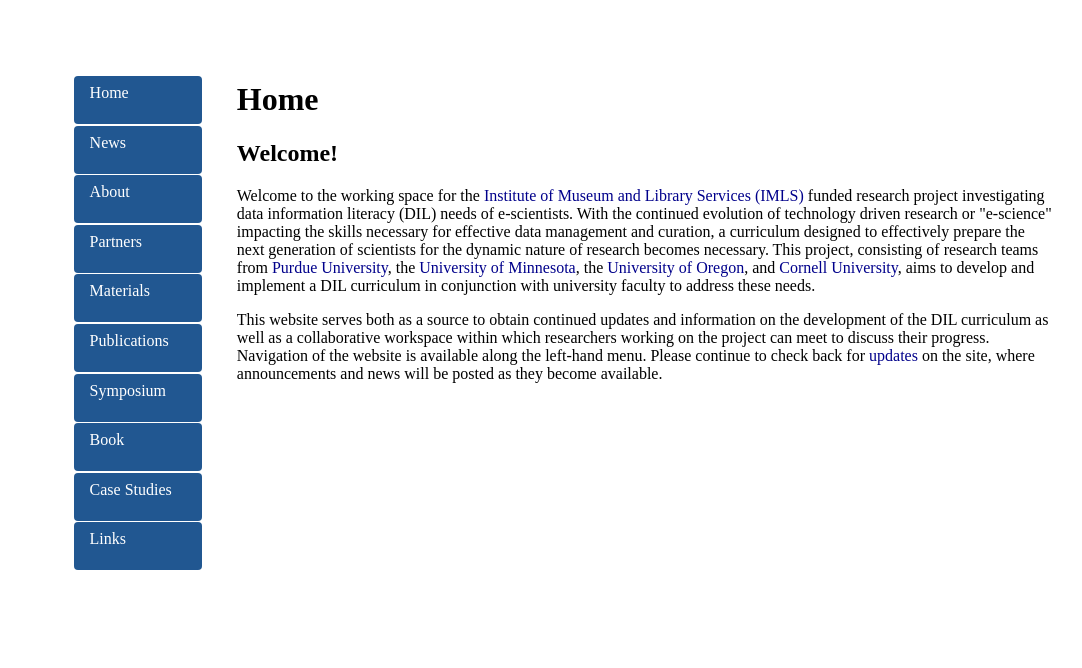
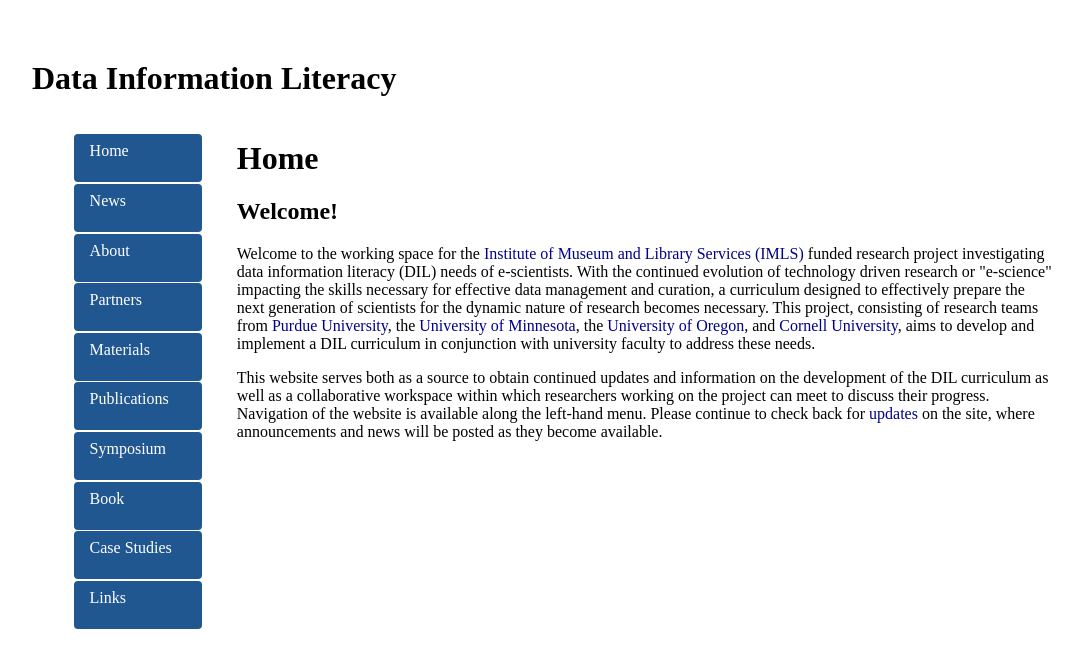
Before and after one commit to datainfolit/datainfolit, a Jekyll site: the page built from index.html, in a window 1280 px wide. Shown: the top 668 px of the page, without its empty margins (96-1178 px from the left). Built offline with Jekyll 4.4.1, drawn with Linux system fonts in a browser that asks for light colours.

Commit message:
Update default.html

```diff
--- a/_layouts/default.html
+++ b/_layouts/default.html
@@ -5,6 +5,9 @@
 			<link rel="stylesheet" type="text/css" href="/css/main.css">
 		</head>
 		<body>
+			<header>
+				<h1>Data Information Literacy</h1>
+			</header>
 			<nav>
 	    		<ul>
 	        		<li><a href="/" class="button">Home</a></li>
```
